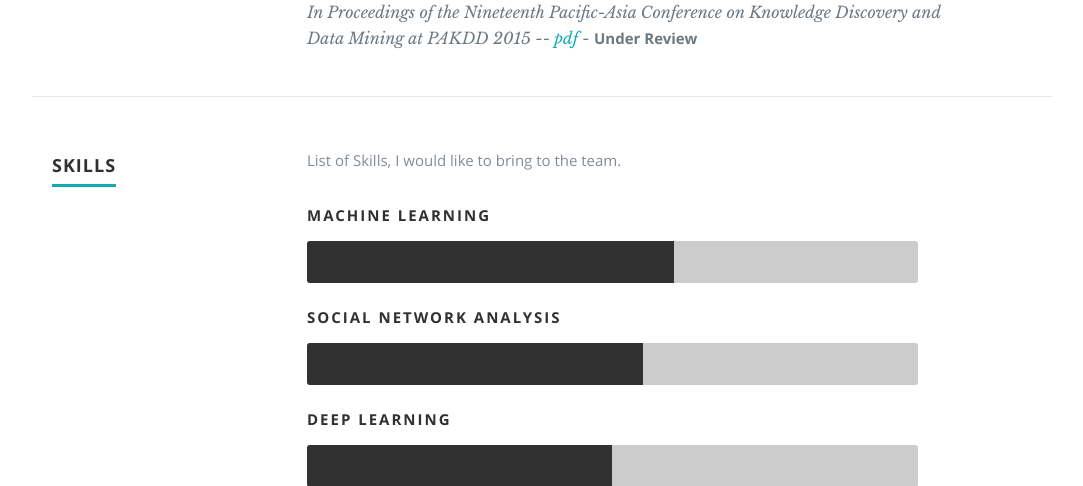
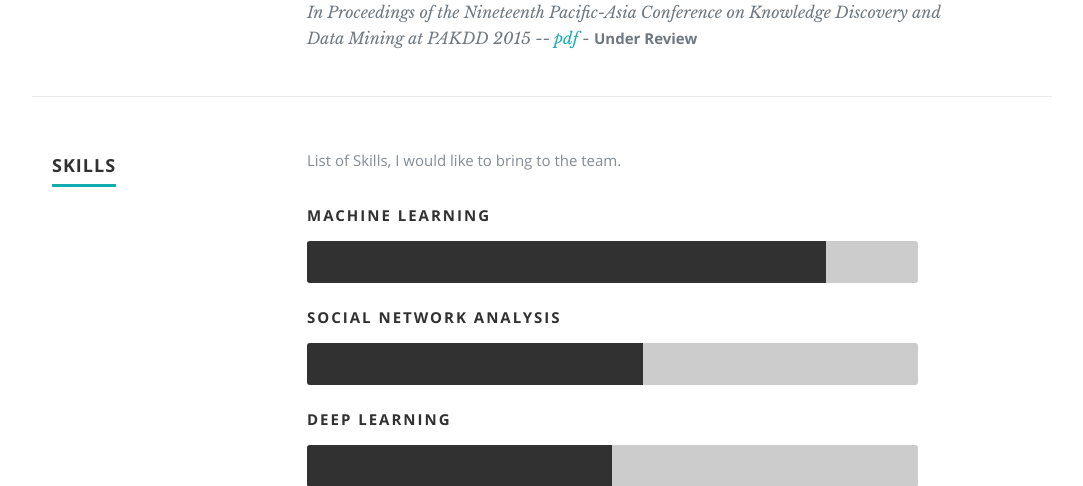
Before and after one commit to madhavanpallan/madhavanpallan.github.io, a PHP site: page / in a window 1280 px wide. Shown: the part 2842-3328 px from the top of the page, without its empty margins (98-1181 px from the left). Run offline with PHP 8.4, Linux system fonts and the light colour scheme; some libraries are stand-ins or nearby versions.

Commit message:
changed value of machine learning to 85%

```diff
--- a/css/layout.css
+++ b/css/layout.css
@@ -326,7 +326,7 @@ ul#nav li.current a { color: #F06000; }
 }
 
 .machinelearning {
-  	width: 60%;
+  	width: 85%;
   	-moz-animation: machinelearning 2s ease;
   	-webkit-animation: machinelearning 2s ease;
 }
```
